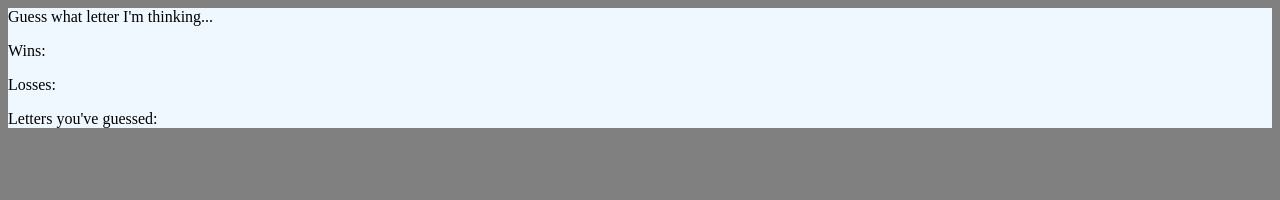
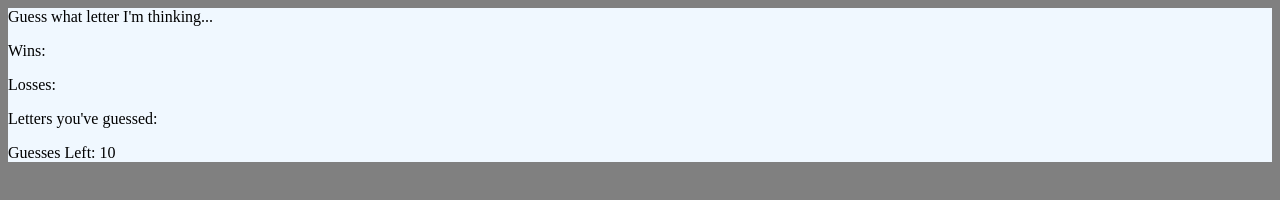
Before and after one commit to scasarez314/psychic-game2, a plain HTML site: page index.html in a window 1280 px wide. Drawn offline with Linux system fonts and the light colour scheme.

Commit message:
updated javascript link

```diff
--- a/index.html
+++ b/index.html
@@ -20,7 +20,7 @@
         </div>
 
 
-        <script src="assets/javascript/game.js"></script>
+        <script src="assets/game.js"></script>
 
 
 
```
